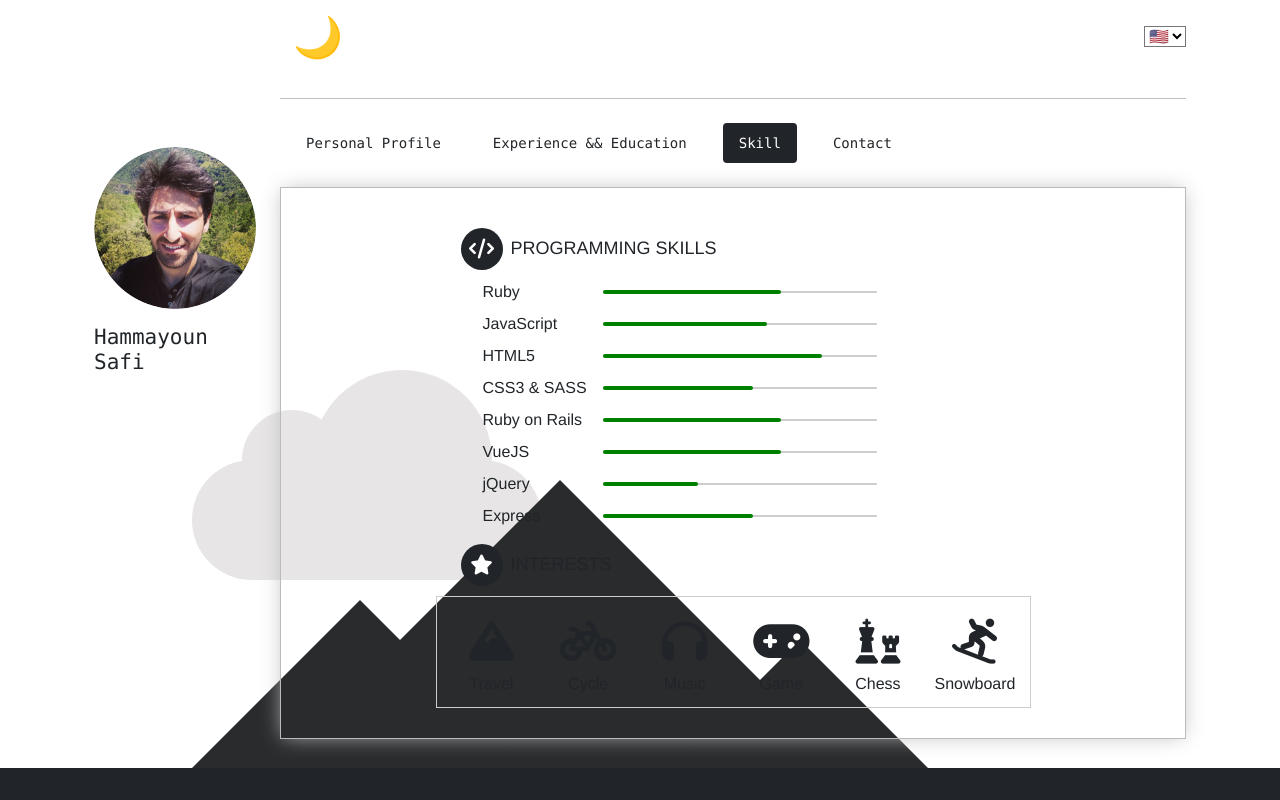
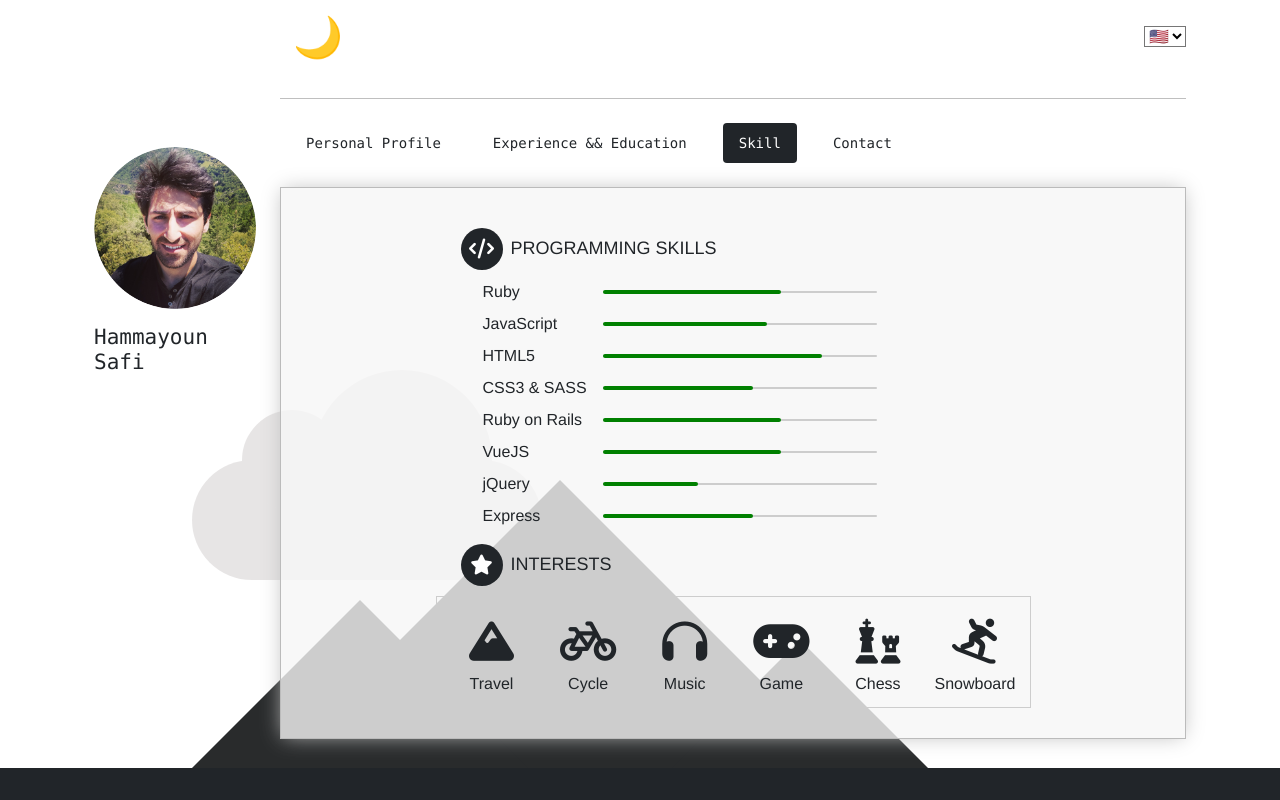
Before and after one commit to Hama99o/my-cv, a Vue app: page /skill in a window 1280 px wide. Built offline with nearby package versions, Linux system fonts and the light colour scheme.

Commit message:
skill added

```diff
--- a/src/components/Skill.vue
+++ b/src/components/Skill.vue
@@ -1,5 +1,5 @@
 <template>
-  <div class="skill-container d-flex justify-content-center">
+  <div class="skill-container d-flex justify-content-center" :class="togglebgWithOpacity">
     <div class="func">
       <div class="skills-prog">
         <h3 :class="toggleWhiteTextColorForNightMood"><i class="fa fa-code" :class="toggleWhitebgAndDarkTextClass"></i>Programming Skills</h3>
@@ -218,11 +218,11 @@ h3 {
 }
 
 .bg-white-with-opacity  {
-  background-color: rgba(#292b2c, 0.8);
+  background-color: rgba(41, 43, 44, 0.8)
 }
 
 .bg-black-with-opacity  {
-  background-color: rgba(#f7f7f7, 0.8);
+  background-color: rgb(247, 247, 247,  0.8)
 }
 
 @media (max-width: 768px) {
```
